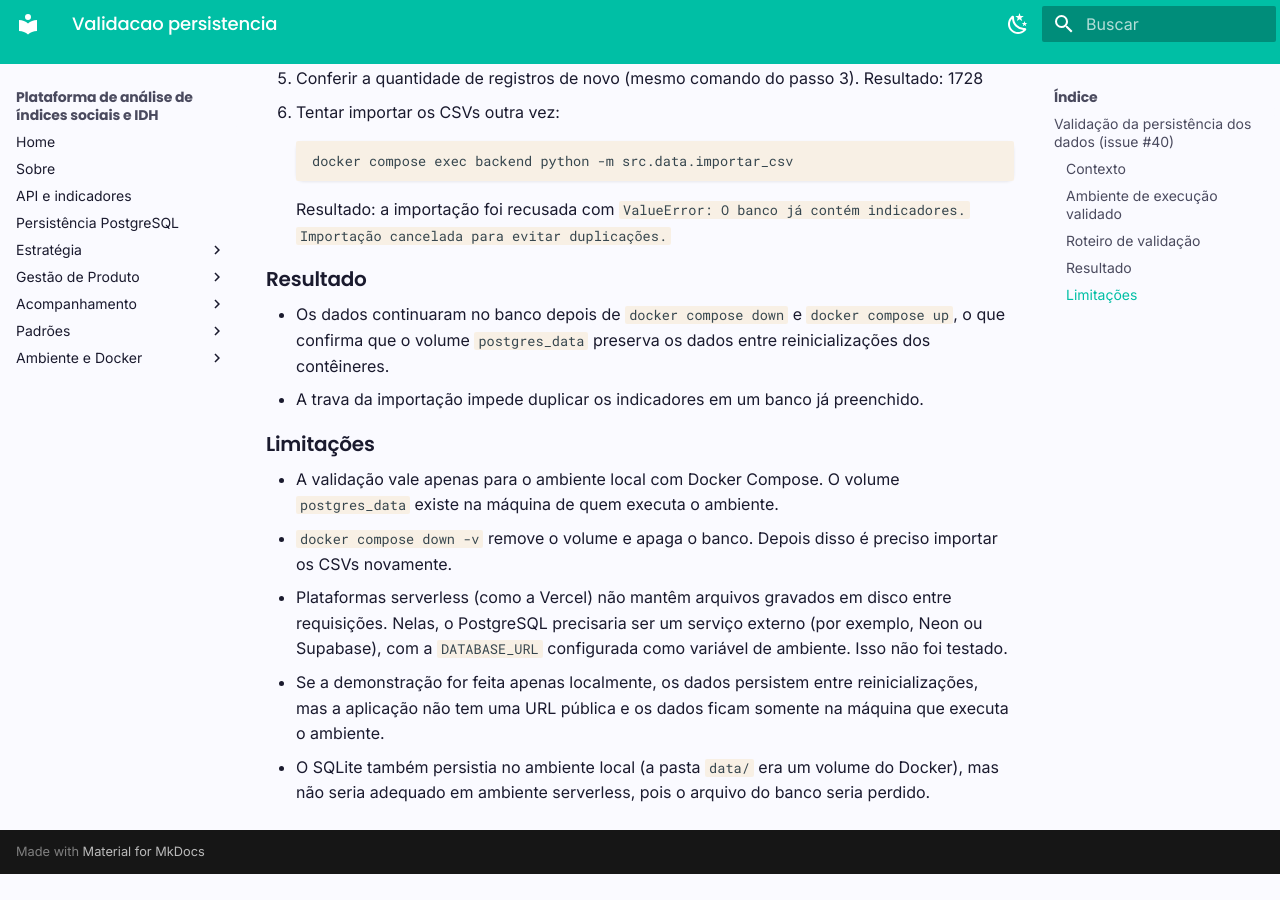
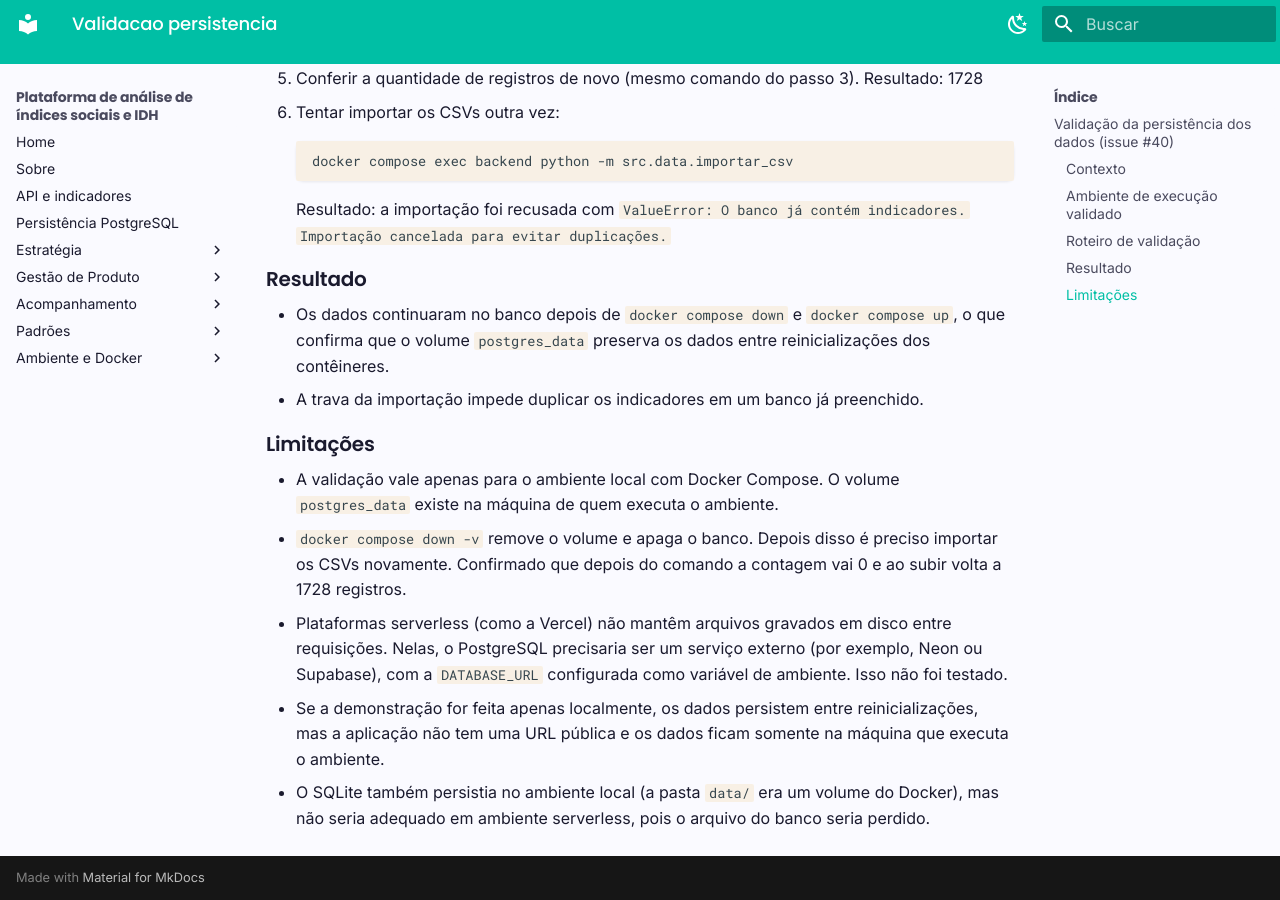
Before and after one commit to FGA0138-MDS-Ajax/2026.2-T02-Dijkstra, an MkDocs documentation site: the page built from docs/validacao-persistencia.md, in a window 1280 px wide and 900 px high, scrolled down 987 px. Built offline with MkDocs 1.6.1 and Material for MkDocs 9.7.7, drawn with Linux system fonts in a browser that asks for light colours; before the commit the page ends 1861 px from its top, so only the background shows below that.

```diff
--- a/docs/validacao-persistencia.md
+++ b/docs/validacao-persistencia.md
@@ -61,7 +61,7 @@ nomeado do Docker (`postgres_data`).
 - A validação vale apenas para o ambiente local com Docker Compose. O volume
   `postgres_data` existe na máquina de quem executa o ambiente.
 - `docker compose down -v` remove o volume e apaga o banco. Depois disso é
-  preciso importar os CSVs novamente.
+  preciso importar os CSVs novamente. Confirmado que depois do comando a contagem vai 0 e ao subir volta a 1728 registros.
 - Plataformas serverless (como a Vercel) não mantêm arquivos gravados em disco
   entre requisições. Nelas, o PostgreSQL precisaria ser um serviço externo
   (por exemplo, Neon ou Supabase), com a `DATABASE_URL` configurada como
```
